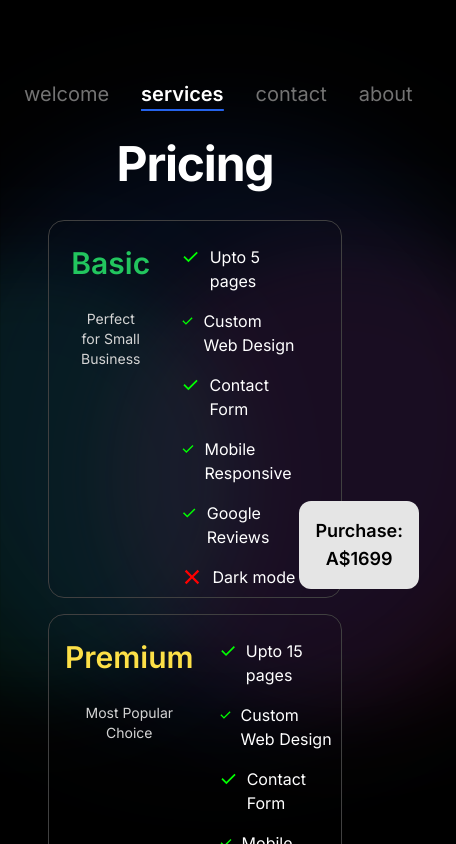
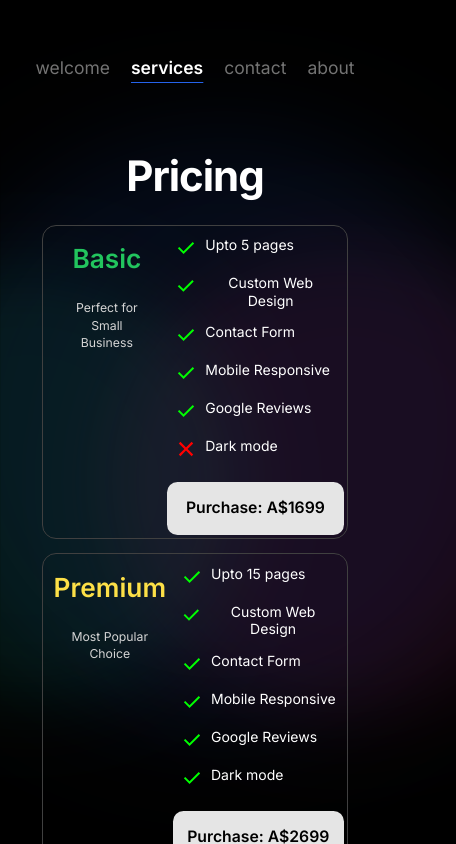
Before and after one commit to kyaakpa/webtion, a Next.js app: page /services in a window 390 px wide. Shown: the top 844 px of the page, 456 px wide, since content can reach past the window. Built offline with nearby package versions, Linux system fonts and the light colour scheme.

Commit message:
responsive

```diff
--- a/app/about/page.js
+++ b/app/about/page.js
@@ -3,7 +3,7 @@ import avatar from "@/public/white-avatar.png";
 const About = () => {
   return (
     <div className="flex text-white">
-      <div className="pl-8 px-8">
+      <div className="pl-8 px-8 mt-8">
         <h2 className="underline underline-offset-8 decoration-emerald-400 text-5xl font-bold tracking-tighter">
           About Us
         </h2>
--- a/app/components/Nav.js
+++ b/app/components/Nav.js
@@ -7,7 +7,7 @@ const Nav = () => {
 
   return (
     <nav>
-      <ul className="flex min-[500px]:pl-12 pl-6 pt-20 min-[500px]:gap-12 gap-8 text-xl text-neutral-500">
+      <ul className="flex justify-center pt-16 sm:gap-12 gap-6 text-xl h-[15vh] text-neutral-500">
         <li className={path === "/welcome" ? "active" : "inactive"}>
           <Link href="/welcome">welcome</Link>
         </li>
--- a/app/components/PricingCard.js
+++ b/app/components/PricingCard.js
@@ -11,19 +11,19 @@ const PricingCard = ({
   price,
 }) => {
   return (
-    <div className="p-2 lg:items-center flex lg:flex-col border border-neutral-700 justify-between rounded-2xl lg:w-[300px]">
-      <div className="lg:p-0 p-2 flex flex-col lg:gap-0 gap-5">
+    <div className="p-1 lg:items-center flex lg:flex-col border  border-neutral-700 justify-between lg:justify-evenly rounded-2xl w-full lg:w-[300px] lg:gap-6">
+      <div className="lg:p-0 p-2 flex flex-col lg:gap-0 gap-5 ">
         <h5 className={`text-3xl pt-2 ${titleColor} font-semibold`}>{title}</h5>
-        <p className="pt-2 text-sm px-4 text-neutral-300 flex-col flex">
+        <p className="pt-2 h-[5vh] text-sm px-4 text-neutral-300 flex-col flex">
           {caption}
           <span>{bonusCaption}</span>
         </p>
       </div>
-      <div className="hidden lg:block border-t lg:w-48 w-72 border-neutral-400 self-center" />
-
-      <ul className="text-left pl-4 pt-4 flex flex-col gap-4 [&>li]:flex [&>li]:gap-2">
+      <div className="hidden lg:block border-t lg:w-48 w-72 border-neutral-500 self-center" />
+      <div className="flex flex-col w-full lg:items-start items-center justify-between gap-4">
+        <ul className="flex flex-col">
           {list.map((item, index) => (
-          <li key={index}>
+            <li key={index} className="flex gap-2 p-2">
               {item === "Dark mode" && title === "Basic" ? <Cross /> : <Tick />}
               {item}
             </li>
@@ -31,10 +31,11 @@ const PricingCard = ({
         </ul>
         <Link
           href={"/contact"}
-        className="p-4 self-end font-semibold lg:text-2xl text-lg bg-neutral-200 text-black rounded-xl  lg:w-full w-[120px] hover:scale-95"
+          className="flex p-4 justify-center font-semibold lg:text-2xl text-lg lg:block bg-neutral-200 text-black rounded-xl self-end lg:w-full w-full hover:scale-95"
         >
           <button>{price}</button>
         </Link>
+      </div>
     </div>
   );
 };
--- a/app/contact/page.js
+++ b/app/contact/page.js
@@ -50,18 +50,22 @@ const Contact = () => {
 
   return (
     <div
-      className={`flex lg:justify-evenly justify-center mt-12 h-full bg-teal-950 rounded-tl-full p-8`}
+      className={`flex h-[85vh] lg:justify-evenly justify-center pt-12 bg-neutral-700 rounded-tl-full`}
     >
+      <div>
         <Image
           src={humanImage}
           width={500}
           height={500}
           alt="Human Interaction"
-        className="lg:block hidden"
+          className="lg:block hidden "
           priority
         />
+      </div>
       <div className="flex flex-col text-white gap-8 self-center ">
-        <h1 className="text-7xl font-semibold tracking-tight">Contact Us</h1>
+        <h1 className="contact text-7xl font-semibold tracking-tight">
+          Contact Us
+        </h1>
         <form
           className="flex flex-col gap-3 w-full "
           onSubmit={handleSubmit(onSubmit)}
--- a/app/globals.css
+++ b/app/globals.css
@@ -2,8 +2,10 @@
 @tailwind components;
 @tailwind utilities;
 
+@import url("https://fonts.googleapis.com/css2?family=Caveat:wght@700&display=swap");
+
 .dark {
-  @apply bg-black;
+  @apply bg-black sm:text-base text-sm;
 }
 
 .active {
@@ -11,11 +13,11 @@
 }
 
 input {
-  @apply outline-none p-2 bg-black border-neutral-400 border-b-2;
+  @apply outline-none p-2 bg-transparent border-neutral-400 border-b-2;
 }
 
 textarea {
-  @apply rounded-sm  outline-none p-2 bg-black;
+  @apply outline-none p-2 border-2 border-neutral-400 rounded-xl bg-transparent;
 }
 
 /* width */
--- a/app/services/page.js
+++ b/app/services/page.js
@@ -10,7 +10,7 @@ const Services = () => {
         <div className="absolute right-[100px] sm:w-[500px] sm:h-[500px] w-[500px] h-[500px] bg-emerald-500 rounded-full mix-blend-multiply filter blur-2xl opacity-10 animate-blob animation-delay-2000"></div>
         <div className="absolute sm:w-[500px] sm:h-[500px] w-[500px] h-[500px] bg-blue-600 rounded-full mix-blend-multiply filter blur-2xl opacity-10 animate-blob animation-delay-4000"></div>
       </div>
-      <div className="flex lg:h-[60vh] flex-col lg:flex-row gap-4 lg:justify-center mx-12">
+      <div className="flex flex-col lg:flex-row gap-4 items-center lg:h-[60vh] lg:justify-center mx-12">
         {cardData.map((data) => (
           <PricingCard
             key={data.title}
--- a/app/welcome/page.js
+++ b/app/welcome/page.js
@@ -19,7 +19,7 @@ const Welcome = () => {
           initial="hidden"
           transition={{ duration: 0.3, delay: 0.09 }}
           animate="visible"
-          className="text-9xl font-bold  p-3 tracking-tight from-white to-neutral-600 text-transparent bg-gradient-to-b bg-clip-text"
+          className="sm:text-9xl text-8xl font-bold  p-3 tracking-tight from-white to-neutral-600 text-transparent bg-gradient-to-b bg-clip-text"
         >
           Webtion
         </motion.h1>
@@ -31,7 +31,7 @@ const Welcome = () => {
           initial="hidden"
           transition={{ duration: 0.5, delay: 0.5 }}
           animate="visible"
-          className="text-5xl font-semibold text-neutral-100 text-center"
+          className="sm:text-5xl text-3xl font-semibold text-neutral-100 text-center"
         >
           <span className="from-red-800 to-white bg-gradient-to-r bg-clip-text text-transparent font-bold p-1">
             Professional Website Solution
@@ -46,7 +46,7 @@ const Welcome = () => {
           initial="hidden"
           transition={{ duration: 0.5, delay: 1 }}
           animate="visible"
-          className="text-3xl font-semibold pt-40 text-neutral-100"
+          className="sm:text-3xl text-xl font-semibold pt-40 text-neutral-100"
         >
           <Link
             href="/services"
```
Also changed, not shown: public/groups_FILL0_wght400_GRAD0_opsz24.svg (deleted). Lines whose indentation alone changed are shown as unchanged.
